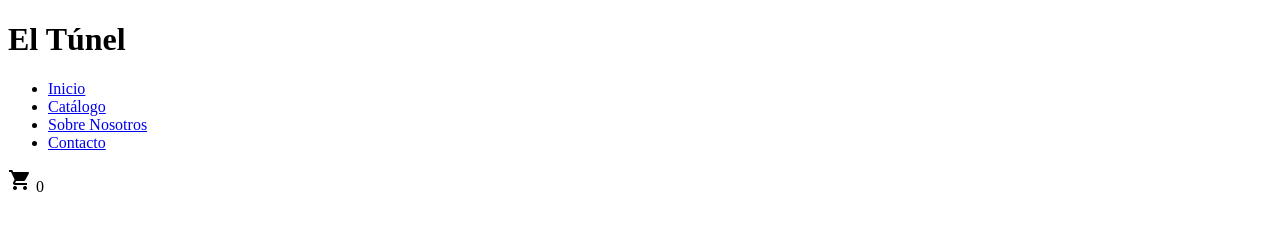
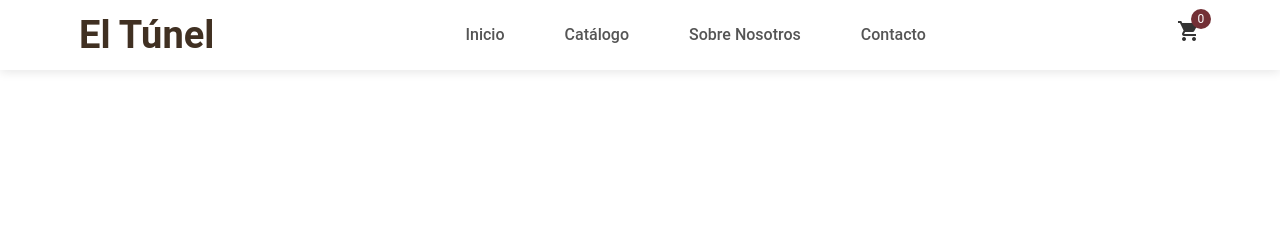
Before and after one commit to escuelaDeCodigoMargaritaMaza/proyeto_final_web, a plain HTML site: page web_final/index.html in a window 1280 px wide. Drawn offline with Linux system fonts and the light colour scheme.

Commit message:
Update index.html

```diff
--- a/web_final/index.html
+++ b/web_final/index.html
@@ -5,12 +5,17 @@
     <meta charset="UTF-8">
     <meta name="viewport" content="width=device-width, initial-scale=1.0">
     <title>El Túnel - Librería Online</title>
+    <link rel="stylesheet" href="estilos/style.css ">
+    <link href="https://fonts.googleapis.com/icon?family=Material+Icons" rel="stylesheet">
+
 </head>
 
 <body>
 
     <!-- ===================== ENCABEZADO Y NAVEGACIÓN ===================== -->
     <header>
+        <div class="contenedor">
+
 
         <h1>El Túnel</h1>
 
@@ -22,6 +27,12 @@
                 <li><a href="#contacto">Contacto</a></li>
             </ul>
         </nav>
+        <div class="carrito-icono" id="carrito-icono">
+            <span class="material-icons">shopping_cart</span>
+            <span class="contador-carrito" id="contador-carrito">0</span>
+
+        </div>
+        </div>
 
     </header>
 
@@ -35,20 +46,10 @@
 
 
     <!-- ===================== PIE DE PÁGINA ===================== -->
-    <footer>
+    <footer id="contacto">
 
     </footer>
 
 
 </body>
 </html>
-
-
-
-
-<link href="https://fonts.googleapis.com/icon?family=Material+Icons" rel="stylesheet">
-<div class="contenedor">
-<div class="carrito-icono" id="carrito-icono">
-    <span class="material-icons">shopping_cart</span>
-    <span class="contador-carrito" id="contador-carrito">0</span>
-</div>
```
